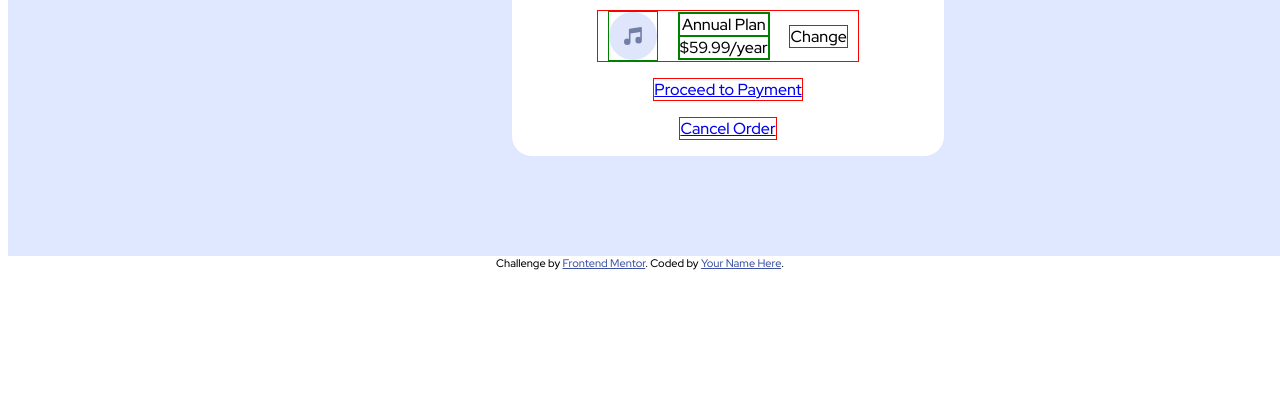
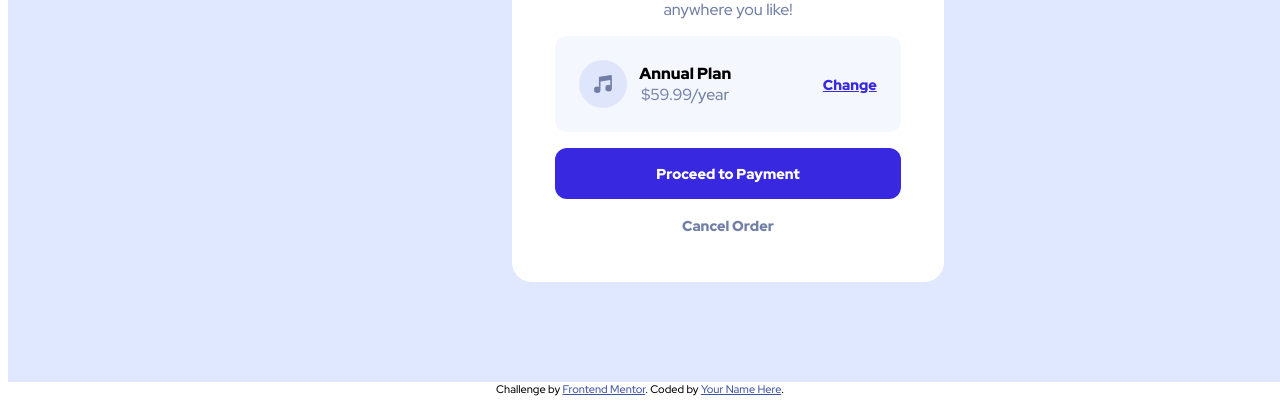
Before and after one commit to OlgaRybacka/orderSummary, a plain HTML site: page index.html in a window 1280 px wide. Shown: the part 480-884 px from the top of the page. Before the commit the page ends 800 px from the top, so only its background shows below. Drawn offline with Linux system fonts and the light colour scheme.

Commit message:
most of things styled

```diff
--- a/index.html
+++ b/index.html
@@ -22,13 +22,14 @@
 	  device anywhere you like!</p>
 
 	  <div class="plan-container sc-element">
+	  <div class="pc-element">
 		<img class="icon-music" src="images/icon-music.svg">
 		<div class="plan-type">
 		  <p>Annual Plan</p>
 		  <p>$59.99/year</p>
 		</div>
-
-		  <p>Change</p>
+		</div>
+		  <a href="#" class="pc-element change-link">Change</a>
 	  </div>
 	  <div class="button-payment sc-element"><a href="#">Proceed to Payment</a></div>
 	  <div class="cancel-order sc-element"><a href="#">Cancel Order</a></div>
--- a/styles.css
+++ b/styles.css
@@ -4,6 +4,7 @@
   --very-pale-blue: hsl(225, 100%, 98%);
   --desaturated-blue: hsl(224, 23%, 55%);
   --dark-blue: hsl(223, 47%, 23%);
+  --small-radius: 12px;
 }
 
 * {
@@ -37,19 +38,19 @@
 	background-repeat: no-repeat;
 	background-image: url('images/illustration-hero.svg');
 	border-radius: 20px;
-	padding-top: 220px;
+	padding-top: 250px;
+	padding-bottom:30px;
 	overflow: auto;
 }
 
 .sc-element {
+	width: 80%;
 	margin: 1em auto;
-	border: 1px solid red;
-	width: fit-content;
+	/*border: 1px solid red;*/
 	text-align: center;
 }
 
 p.sc-element {
-	max-width: 70%;
 	color: var(--desaturated-blue);
 }
 
@@ -58,22 +59,74 @@ h2.sc-element {
 }
 
 .plan-container {
-	width: 60%;
 	display: flex;
-	justify-content: space-around;
-	align-items: center;
+	align-items:center;
+	justify-content: space-between;
+	background-color: var(--very-pale-blue);
+	border-radius:var(--small-radius);
+
 
 }
 
-.plan-container > * , .plan-container > div > p {
-	border: 1px solid green;
-	padding: 0;
-	margin: 0;
+.pc-element {
+	/*border: 1px solid green;*/
+	padding: calc(var(--small-radius)*2);
+	/*margin:calc(var(--small-radius)*2);*/
 }
 
 .icon-music {
 	width: 48px;
 	height: 48px;
+}
+
+
+
+.plan-container .pc-element:nth-child(1) {
+	display:flex;
+	align-items:center;
+}
+
+.icon-music, .plan-type {
+	padding-right:var(--small-radius);
+}
+
+.plan-type p:first-child {
+	font-weight:900;
+}
+
+.plan-type p:nth-child(2) {
+color: var(--desaturated-blue);
+}
+
+.plan-type p {
+	margin: 0;
+}
+.change-link {
+	color: var(--bright-blue);
+	font-weight:900;
+	font-size: 0.9em;
+}
+
+.button-payment {
+	background-color: var(--bright-blue);
+	padding: 15px 0;
+	border-radius: var(--small-radius);
+}
+
+.button-payment a {
+	color: white;
+	text-decoration:none;
+	font-weight:900;
+	font-size: 0.9em;
+
+}
+
+.cancel-order a {
+	text-decoration: none;
+	color: var(--desaturated-blue);
+	font-weight:900;
+	font-size: 0.9em;
+
 }
 
 @media screen and (max-width: 600px) {
```
